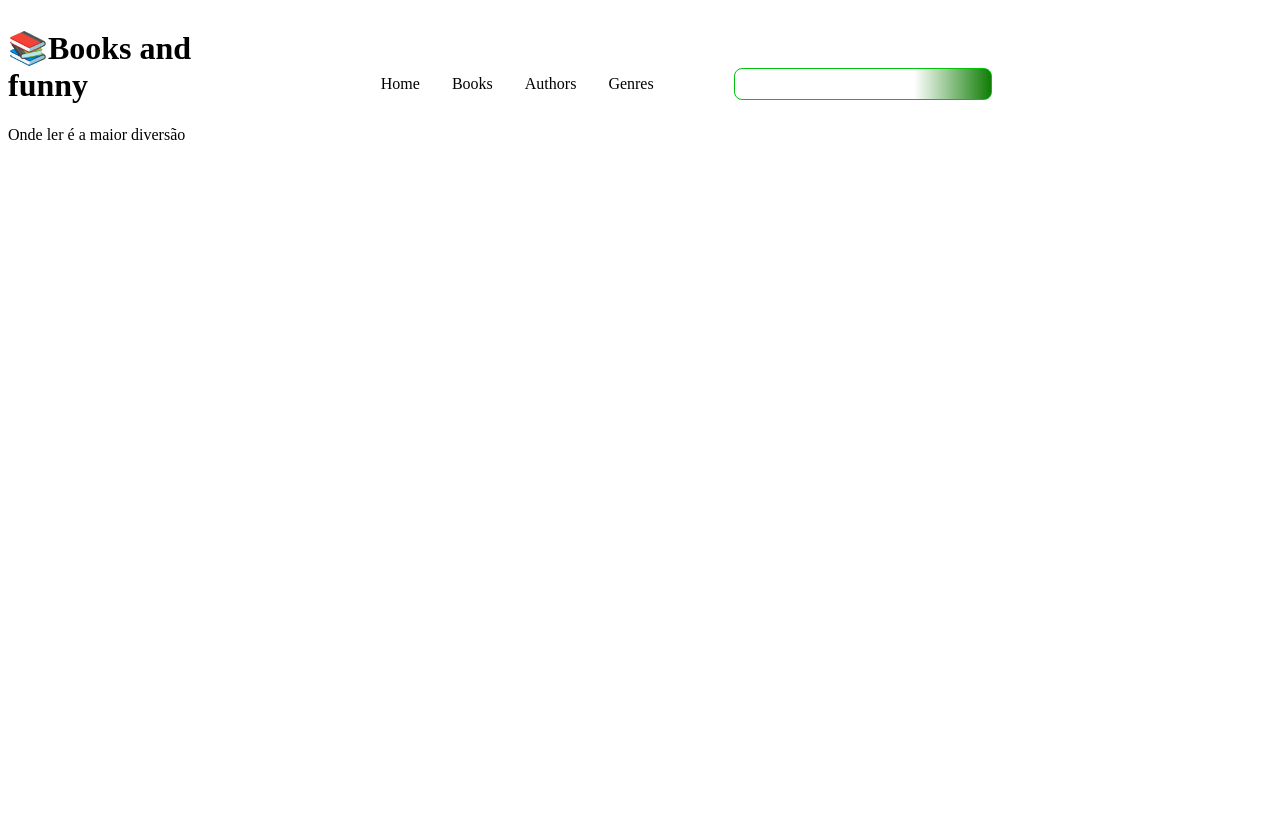
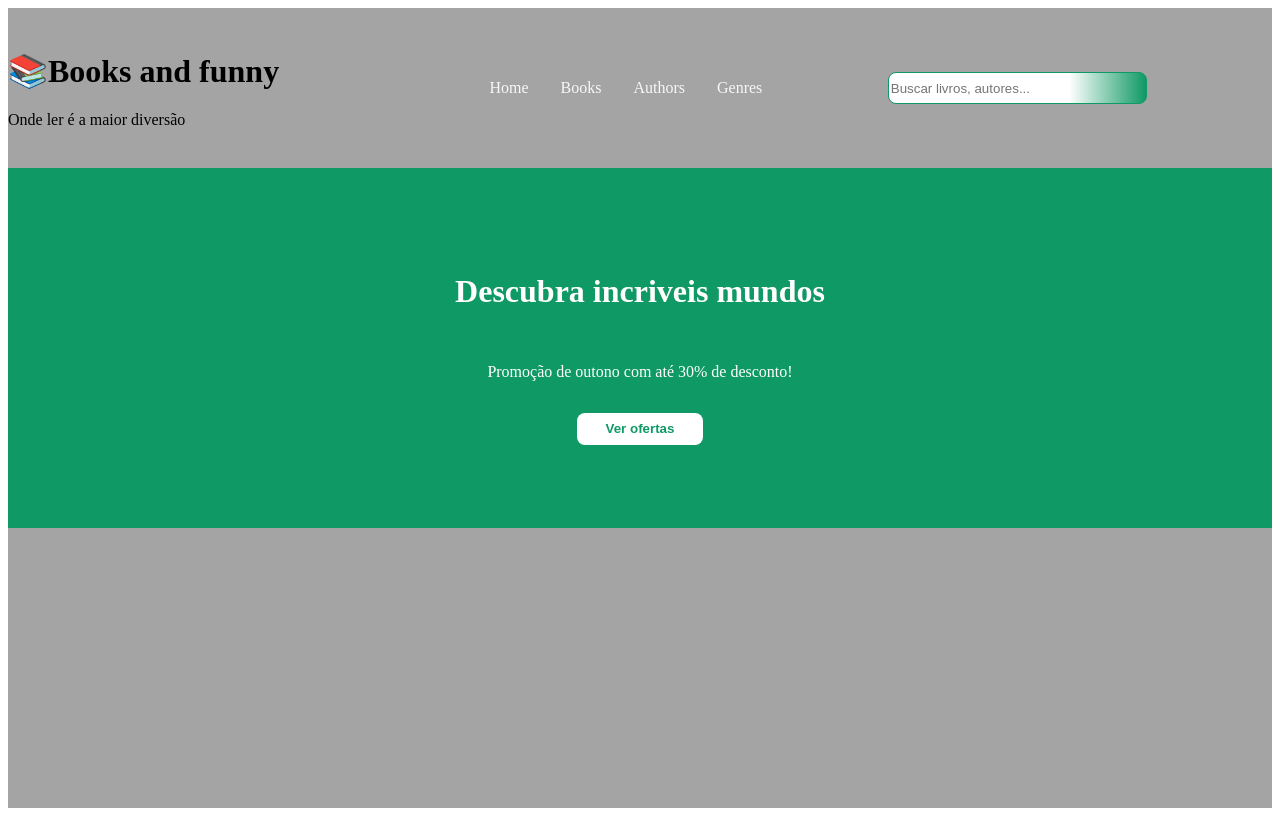
Before and after one commit to CaioGabDev/AtividadeFrontEnd-PaginaBooksFunny, a Next.js app: page /login in a window 1280 px wide. Built offline with nearby package versions, Linux system fonts and the light colour scheme.

Commit message:
feat: create painel

```diff
--- a/app/login/page.jsx
+++ b/app/login/page.jsx
@@ -1,9 +1,16 @@
 import React from 'react';
 import Header from '../../components/Header';
+import styles from '../../styles/Home.module.css';
 
 export default function Home() {
     return (
-        <Header />
-
+        <div className={styles.container}>
+            <Header />
+            <div className={styles.painel}>
+                <h1>Descubra incriveis mundos</h1>
+                <p>Promoção de outono com até 30% de desconto!</p>
+                <button>Ver ofertas</button>
+            </div>
+        </div>
     )
 }
--- a/components/Header.jsx
+++ b/components/Header.jsx
@@ -16,7 +16,7 @@ export default function Header(){
                 <li>Genres</li>
             </ul>
             </div>
-            <input className={styles.input} type="text" />
+            <input className={styles.input} type="text" placeholder='Buscar livros, autores...' />
             <img src="" alt="" />
         </header>
     );
--- a/styles/Header.module.css
+++ b/styles/Header.module.css
@@ -2,13 +2,14 @@
     display: flex;
     flex-direction: row;
     align-items: center;
-    gap: 5rem;
+    justify-content: space-between;
+    gap: 4rem;
+    width: 100%;
+    height: 20%;
 }
 
 .logo {
-    width: 20%;
-    height: 100%;
-    align-items: center;
+    width: 25%;
 }
 
 .navegation ul {
@@ -20,12 +21,22 @@
     list-style: none;
 }
 
+.navegation ul li {
+    color: #f7f7f7;
+    text-decoration: none;
+}
+.navegation ul li:hover {
+    transform: scale(1.2);
+    color: #0f9965;
+    text-decoration: underline;
+}
+
 .input {
     width: 20%;
     height: 1.7rem;
     align-items: center;
     justify-content: center;
     border-radius: 0.5rem;
-    border: 1px solid #03c30d;
-    background: linear-gradient(0.25turn, #ffffff 70%, #107d06);
+    border: 1px solid #0f9965;
+    background: linear-gradient(0.25turn, #ffffff 70%, #0f9965);
 }
--- /dev/null
+++ b/styles/Home.module.css
@@ -0,0 +1,29 @@
+.container {
+    display: flex;
+    flex-direction: column;
+    align-items: center;
+    height: 100vh;
+    background-color: rgb(164, 164, 164);
+}
+
+.painel {
+    background-color: #0f9965;
+    width: 100%;
+    height: 45%;
+    display: flex;
+    flex-direction: column;
+    align-items: center;
+    justify-content: center;
+    gap: 1rem;
+    color: white;
+}
+
+.painel button {
+    width: 10%;
+    height: 2rem;
+    border-radius: 0.5rem;
+    border: none;
+    background-color: #ffffff;
+    color: #0f9965;
+    font-weight: bold;
+}
```
